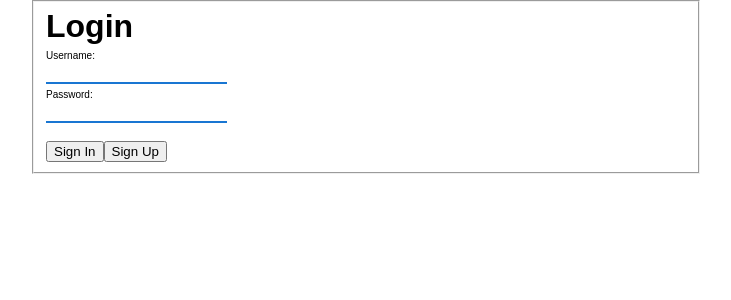
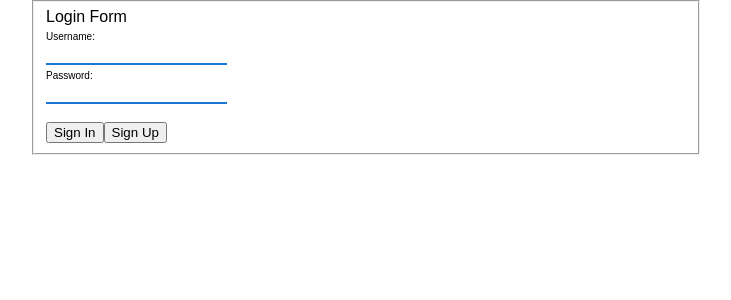
Before and after one commit to arunas-cesonis/SampleCloud, a React (Create React App) app in the folder client/: page / in a window 1280 px wide. Shown: the top 300 px of the page, without its empty margins (226-957 px from the left). Built offline with nearby package versions, Linux system fonts and the light colour scheme.

Commit message:
Updated Register.jsx and Login.jsx, a few minor changes.

```diff
--- a/client/src/components/Login.jsx
+++ b/client/src/components/Login.jsx
@@ -15,23 +15,17 @@ class Login extends Component {
 			serverSuccess: false,
 			register: false,
             error: '',
+            title: '',
 		}
 		this.updatePassword = this.updatePassword.bind(this);
 		this.updateUsername = this.updateUsername.bind(this);
         this.handleLogin = this.handleLogin.bind(this);
-        this.handleRegister = this.handleRegister.bind(this);
 	}
 	updatePassword(passwordInputVal) {
 		this.setState({password: passwordInputVal});
 	}
 	updateUsername(usernameInputVal) {
 		this.setState({username: usernameInputVal});
-	}
-	handleRegister(e) {
-		e.preventDefault();
-		this.setState({
-			register: true,
-		});
 	}
 	handleLogin(e) {
 		e.preventDefault();
@@ -55,6 +49,12 @@ class Login extends Component {
         ReactDOM.unmountComponentAtNode(document.getElementById('root'));
     }
     componentDidMount(){
+        const reg = this.props.registered;
+        if(reg){
+            this.setState({ title: reg });
+        } else {
+            this.setState({ title: 'Login Form' });
+        }
         console.log('Login.jsx, mounted');
     }
     componentWillUnmount(){
@@ -64,6 +64,8 @@ class Login extends Component {
         const username = this.state.username;
         const password = this.state.password;
         const error = this.state.error;
+        const title = this.state.title;
+
 		if(this.state.serverSuccess){
 			return (
 				<div>
@@ -73,16 +75,12 @@ class Login extends Component {
                     />
 				</div>
 			);
-		} else if (this.state.register) {
-			return (
-				<Register />
-			);
 		} else {
 			return (
 				<div>
                     <fieldset>
                         <form>
-                            <h1>Login</h1>
+                            <p>{title}</p>
                             <Input
                                 error={error}
                                 type={'text'}
--- a/client/src/components/Register.jsx
+++ b/client/src/components/Register.jsx
@@ -6,7 +6,10 @@ import Login from './Login.jsx';
 
 function handleRegOk(){
     ReactDOM.unmountComponentAtNode(document.getElementById('reg'));
-    ReactDOM.render(<Login />, document.getElementById('root'));
+    ReactDOM.render(
+        <Login registered={'Registration was successful.'}/>,
+        document.getElementById('root')
+    );
 }
 class Register extends Component {
     constructor(props){
```
